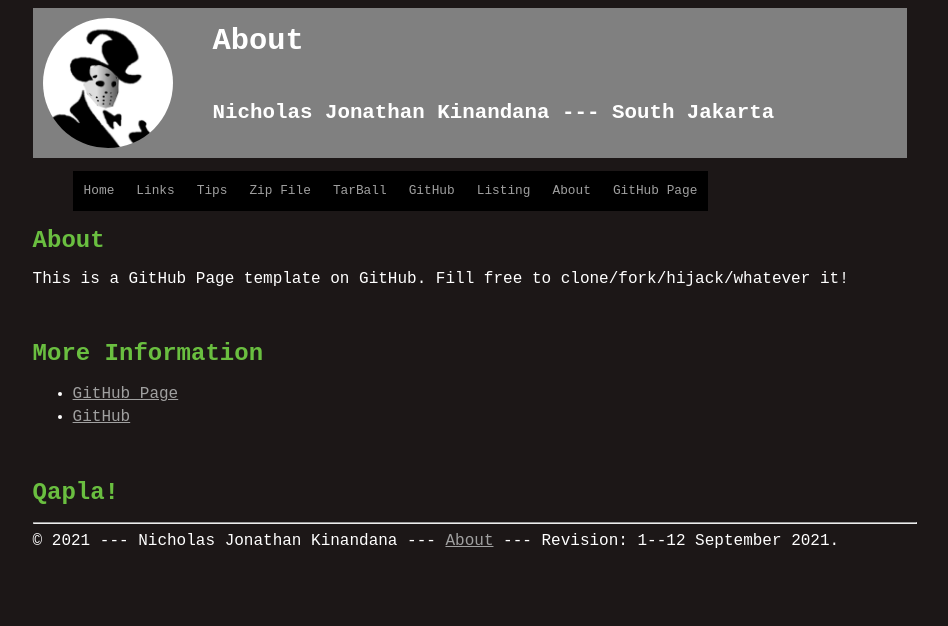
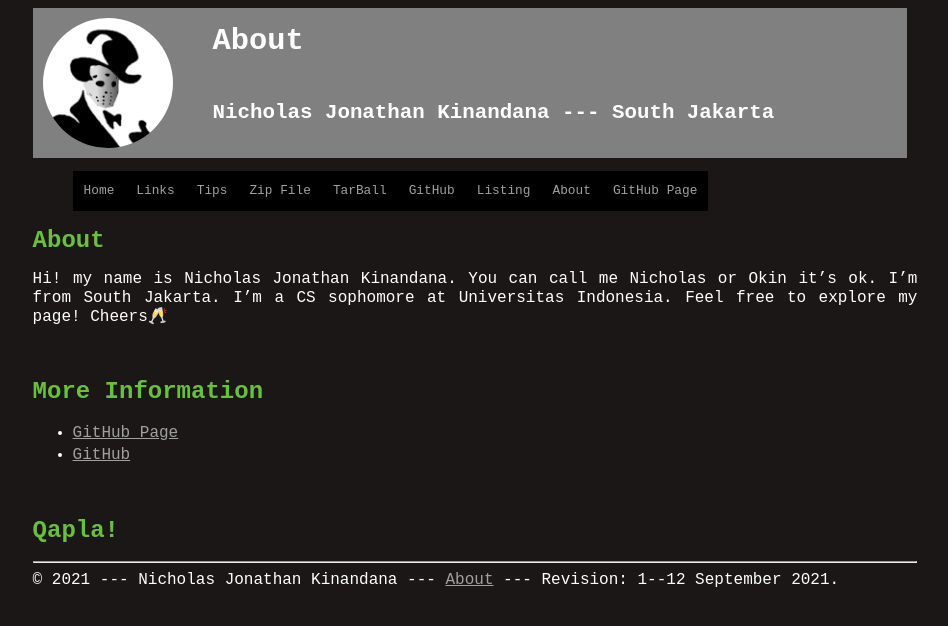
Before and after one commit to nichoje/os212, a Jekyll site: the page built from about.md, in a window 1280 px wide. Shown: the top 626 px of the page, without its empty margins (165-1113 px from the left). Built offline with Jekyll 4.4.1, drawn with Linux system fonts in a browser that asks for light colours; our own code applies the rules of GitHub Pages for plain Markdown files.

Commit message:
Update about.md

```diff
--- a/about.md
+++ b/about.md
@@ -4,8 +4,8 @@ permalink: /ABOUT/
 
 # About
 
-This is a GitHub Page template on GitHub.
-Fill free to clone/fork/hijack/whatever it!
+Hi! my name is Nicholas Jonathan Kinandana. You can call me Nicholas or Okin it's ok. I'm from South Jakarta.
+I'm a CS sophomore at Universitas Indonesia. Feel free to explore my page! Cheers🥂
 
 <br>
 # More Information
```
